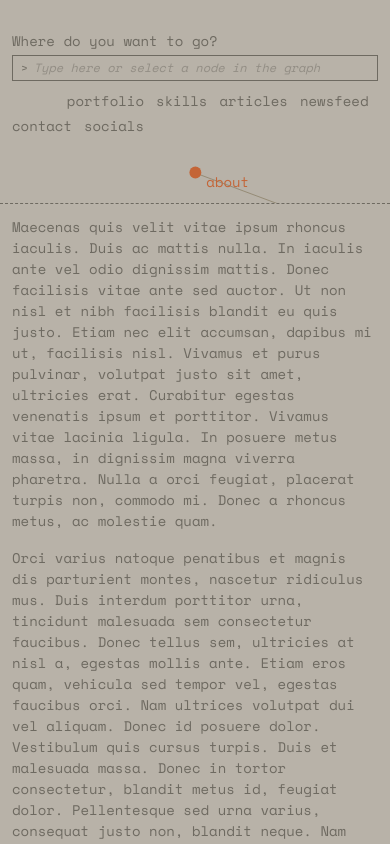
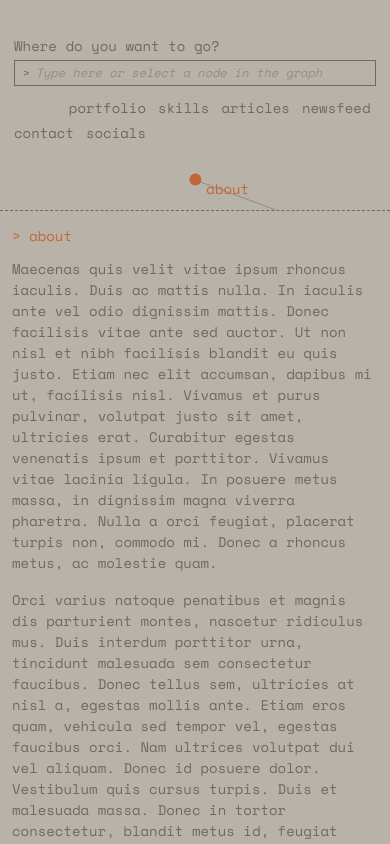
Before and after one commit to Candyfair/my-portfolio, a React (Vite) app: page / in a window 390 px wide. Both pictures are taken after a click on the element 192 px from the left and 177 px from the top of the page. Built offline with nearby package versions, Linux system fonts and the light colour scheme.

Commit message:
Add shared PanelHeader component across all panel nodes; fix font-weight/size and extract SkillsMobileStack

```diff
--- a/src/App.tsx
+++ b/src/App.tsx
@@ -102,7 +102,7 @@ function App() {
         >
           {/* Where do you want to go? */}
           <div style={{ marginBottom: '0.75rem' }}>
-            <p style={{ margin: '0 0 4px', fontSize: isMobile ? '14px' : '11px' }}>Where do you want to go?</p>
+            <p style={{ margin: '0 0 4px' }}>Where do you want to go?</p>
             <div
               style={{
                 display: 'flex',
@@ -126,13 +126,13 @@ function App() {
                   outline: 'none',
                   color: 'var(--color-fg)',
                   fontFamily: 'inherit',
-                  fontSize: isMobile ? '12px' : '11px',
+                  fontSize: isMobile ? '12px' : '14px',
                   fontStyle: 'italic',
                 }}
               />
             </div>
             {inputError && (
-              <p style={{ margin: '4px 0 0', fontSize: '11px', color: 'var(--color-accent)' }}>
+              <p style={{ margin: '4px 0 0', fontSize: '12px', color: 'var(--color-accent)' }}>
                 {inputError}
               </p>
             )}
@@ -159,7 +159,6 @@ function App() {
                 flexWrap: isMobile ? 'wrap' : 'nowrap',
                 gap: isMobile ? '4px 12px' : '6px',
                 minWidth: isMobile ? undefined : '90px',
-                fontSize: isMobile ? '14px' : '11px',
                 paddingTop: isMobile ? 0 : '2px',
                 alignSelf: 'flex-start',
               }}
@@ -220,7 +219,6 @@ function App() {
                 : selectedId === 'portfolio' && isMobile
                 ? selectedScreenPos.y - PORTFOLIO_LABEL_OFFSET_Y_PX
                 : selectedScreenPos.y - 6,
-              fontSize: isMobile ? '14px' : '11px',
               fontFamily: 'inherit',
               cursor: 'pointer',
               zIndex: 5,
--- a/src/components/ArticlesContent.tsx
+++ b/src/components/ArticlesContent.tsx
@@ -7,6 +7,7 @@ import { filterGhostContentHtml } from '../lib/ghostContentFilters'
 import { ARTICLES_CONTENT } from '../data/articlesContent'
 import { useIsMobile } from '../hooks/useIsMobile'
 import { useSelection } from '../context/SelectionContext'
+import { PanelHeader } from './PanelHeader'
 
 const ARTICLES_TAG = 'ux-coding'
 const ARTICLES_POST_LIMIT = 20
@@ -85,22 +86,6 @@ const emptyStyle: CSSProperties = {
 const errorStyle: CSSProperties = {
   color: 'var(--color-error)',
   margin: '8px 0 0',
-}
-
-const detailHeaderStyle: CSSProperties = {
-  margin: '0 0 12px',
-  fontWeight: 700,
-  color: 'var(--color-accent)',
-}
-
-const backLinkStyle: CSSProperties = {
-  border: 'none',
-  background: 'none',
-  padding: 0,
-  margin: 0,
-  font: 'inherit',
-  color: 'inherit',
-  cursor: 'pointer',
 }
 
 const detailLoadingStyle: CSSProperties = {
@@ -193,22 +178,15 @@ export function ArticlesContent() {
   if (view === 'detail') {
     return (
       <div style={wrapperStyle}>
-        <h1 style={detailHeaderStyle}>
-          {ARTICLES_CONTENT.backLinkPrefix}
-          <button
-            type="button"
-            className="articles-back-link"
-            style={backLinkStyle}
-            onClick={backToList}
-          >
-            {ARTICLES_CONTENT.backLinkWord}
-          </button>
-          {detailStatus === 'success' && detailPost && (
-            <span>
-              {ARTICLES_CONTENT.backLinkSeparator}{detailPost.title} ({new Date(detailPost.published_at).getFullYear()})
-            </span>
-          )}
-        </h1>
+        <PanelHeader
+          nodeId={ARTICLES_CONTENT.backLinkWord}
+          onLabelClick={view === 'detail' ? backToList : undefined}
+          detail={
+            detailStatus === 'success' && detailPost
+              ? `${detailPost.title} (${new Date(detailPost.published_at).getFullYear()})`
+              : undefined
+          }
+        />
 
         {detailStatus === 'loading' && (
           <div style={detailLoadingStyle}>
@@ -229,6 +207,8 @@ export function ArticlesContent() {
 
   return (
     <div>
+      <PanelHeader nodeId={ARTICLES_CONTENT.backLinkWord} />
+
       <div style={wrapperStyle}>
         <table style={tableStyle}>
           <thead>
--- a/src/components/ContactForm.tsx
+++ b/src/components/ContactForm.tsx
@@ -2,6 +2,7 @@ import { useEffect, useState } from 'react'
 import type { ChangeEvent, CSSProperties, FormEvent } from 'react'
 import { AnimatePresence, motion } from 'framer-motion'
 import { CONTACT_CONTENT, CONTACT_FALLBACK_EMAIL } from '../data/contactContent'
+import { PanelHeader } from './PanelHeader'
 
 // Replace with the real Web3Forms access key before deploying
 const WEB3FORMS_ACCESS_KEY = '67704ed4-8f5a-40cf-a5d9-fb632bc35edf'
@@ -107,6 +108,8 @@ export function ContactForm() {
 
   return (
     <div style={wrapperStyle}>
+      <PanelHeader nodeId="contact" />
+
       <AnimatePresence>
         {status === 'success' && <ContactSuccessToast />}
       </AnimatePresence>
--- a/src/components/ContentPanel.tsx
+++ b/src/components/ContentPanel.tsx
@@ -6,6 +6,8 @@ import { useIsMobile } from '../hooks/useIsMobile'
 import { ArticlesContent } from './ArticlesContent'
 import { ContactForm } from './ContactForm'
 import { NewsfeedContent } from './NewsfeedContent'
+import { PanelHeader } from './PanelHeader'
+import { SkillsMobileStack } from './SkillsMobileStack'
 import { DOT_PX, SKILLS_ENLARGED_DOT_PX } from './PortfolioGraph'
 
 // navBottom now tracks the nav+graph container bottom (see App.tsx navRef), so no extra gap needed
@@ -25,38 +27,6 @@ const SKILLS_NODE_RADIUS_PX = SKILLS_ENLARGED_DOT_PX / 2
 // gap from node center minus SKILLS_NODE_RADIUS_PX)
 const SKILLS_MOBILE_NODE_CLEARANCE_PX = 75
 
-// Mobile skills: vertical card stack matching MOBILE - Skills.png order
-const SKILLS_MOBILE_CARDS = [
-  { key: 'stack',     title: 'Languages & Frameworks', items: ['JavaScript (ES6+)', 'TypeScript', 'HTML5', 'CSS3', 'React', 'React Native', 'Redux', 'RTK Query', 'react-hook-form', 'Node.js', 'TailwindCSS', 'SASS', 'CSS Modules'] },
-  { key: 'dataviz',   title: 'Data Visualization',     items: ['D3.js (force simulations, custom SVG/HTML rendering)', 'Recharts', 'VictoryChart'] },
-  { key: 'ai',        title: 'AI / LLM',               items: ['Local LLM integration (Ollama)', 'SSE streaming', 'anti-hallucination pipelines', 'multilingual few-shot prompting'] },
-  { key: 'testing',   title: 'Testing',                items: ['Jest', 'Vitest', 'React Testing Library'] },
-  { key: 'databases', title: 'Databases',              items: ['SQL', 'PostgreSQL'] },
-  { key: 'ui',        title: 'UI Design',              items: ['Figma', 'Photoshop', 'Illustrator', 'InDesign'] },
-  { key: 'tools',     title: 'Tools & Environment',    items: ['Vite', 'Expo', 'Git', 'GitHub', 'Vercel', 'VSCode', 'agentic tool-assisted development (Claude Code)'] },
-  { key: 'methods',   title: 'Methods',                items: ['Agile (Scrum/Kanban)', 'code review', 'technical documentation', 'requirements specification'] },
-  { key: 'languages', title: 'Languages',              items: ['French (native)', 'English (bilingual C2)'] },
-] as const
-
-function SkillsMobileStack() {
-  return (
-    <div style={{ display: 'flex', flexDirection: 'column', gap: '8px' }}>
-      {SKILLS_MOBILE_CARDS.map(card => (
-        <div
-          key={card.key}
-          style={{
-            border: '1px solid var(--color-fg)',
-            padding: '6px 10px',
-          }}
-        >
-          <div style={{ fontWeight: 700, marginBottom: 2 }}>{card.title}</div>
-          <div>{card.items.join(', ')}</div>
-        </div>
-      ))}
-    </div>
-  )
-}
-
 interface ContentPanelProps {
   separatorBottom: number
   navBottom: number
@@ -66,6 +36,8 @@ interface ContentPanelProps {
 const PLACEHOLDER: Record<string, ReactNode> = {
   about: (
     <>
+      <PanelHeader nodeId="about" />
+
       <p>Maecenas quis velit vitae ipsum rhoncus iaculis. Duis ac mattis nulla. In iaculis ante vel odio dignissim mattis. Donec facilisis vitae ante sed auctor. Ut non nisl et nibh facilisis blandit eu quis justo. Etiam nec elit accumsan, dapibus mi ut, facilisis nisl. Vivamus et purus pulvinar, volutpat justo sit amet, ultricies erat. Curabitur egestas venenatis ipsum et porttitor. Vivamus vitae lacinia ligula. In posuere metus massa, in dignissim magna viverra pharetra. Nulla a orci feugiat, placerat turpis non, commodo mi. Donec a rhoncus metus, ac molestie quam.</p>
 
       <p>Orci varius natoque penatibus et magnis dis parturient montes, nascetur ridiculus mus. Duis interdum porttitor urna, tincidunt malesuada sem consectetur faucibus. Donec tellus sem, ultricies at nisl a, egestas mollis ante. Etiam eros quam, vehicula sed tempor vel, egestas faucibus orci. Nam ultrices volutpat dui vel aliquam. Donec id posuere dolor. Vestibulum quis cursus turpis. Duis et malesuada massa. Donec in tortor consectetur, blandit metus id, feugiat dolor. Pellentesque sed urna varius, consequat justo non, blandit neque. Nam dignissim sagittis nisi, at scelerisque ante semper eu.</p>
@@ -79,6 +51,8 @@ const PLACEHOLDER: Record<string, ReactNode> = {
   ),
   portfolio: (
     <>
+      <PanelHeader nodeId="portfolio" />
+
       <p>Maecenas quis velit vitae ipsum rhoncus iaculis. Duis ac mattis nulla. In iaculis ante vel odio dignissim mattis. Donec facilisis vitae ante sed auctor. Ut non nisl et nibh facilisis blandit eu quis justo. Etiam nec elit accumsan, dapibus mi ut, facilisis nisl. Vivamus et purus pulvinar, volutpat justo sit amet, ultricies erat. Curabitur egestas venenatis ipsum et porttitor. Vivamus vitae lacinia ligula. In posuere metus massa, in dignissim magna viverra pharetra. Nulla a orci feugiat, placerat turpis non, commodo mi. Donec a rhoncus metus, ac molestie quam.</p>
 
       <p>Orci varius natoque penatibus et magnis dis parturient montes, nascetur ridiculus mus. Duis interdum porttitor urna, tincidunt malesuada sem consectetur faucibus. Donec tellus sem, ultricies at nisl a, egestas mollis ante. Etiam eros quam, vehicula sed tempor vel, egestas faucibus orci. Nam ultrices volutpat dui vel aliquam. Donec id posuere dolor. Vestibulum quis cursus turpis. Duis et malesuada massa. Donec in tortor consectetur, blandit metus id, feugiat dolor. Pellentesque sed urna varius, consequat justo non, blandit neque. Nam dignissim sagittis nisi, at scelerisque ante semper eu.</p>
@@ -94,7 +68,12 @@ const PLACEHOLDER: Record<string, ReactNode> = {
   articles:  <ArticlesContent />,
   newsfeed:  <NewsfeedContent />,
   contact:   <ContactForm />,
-  socials:   <p>Placeholder — links.</p>,
+  socials:   (
+    <>
+      <PanelHeader nodeId="socials" />
+      <p>Placeholder — links.</p>
+    </>
+  ),
 }
 
 export function ContentPanel({ separatorBottom, navBottom, navListBottom }: ContentPanelProps) {
@@ -180,7 +159,6 @@ export function ContentPanel({ separatorBottom, navBottom, navListBottom }: Cont
             ref={contentRef}
             style={{
               padding: isMobile ? '1rem 12px 1.5rem' : '1rem 0 1.5rem',
-              fontSize: isMobile ? '14px' : '11px',
             }}
           >
             {isMobile && selectedId === 'skills' ? <SkillsMobileStack /> : PLACEHOLDER[selectedId]}
--- a/src/components/NewsfeedContent.tsx
+++ b/src/components/NewsfeedContent.tsx
@@ -5,6 +5,7 @@ import type { GhostPost } from '../lib/ghostClient'
 import { formatPostDate } from '../lib/formatPostDate'
 import { NEWSFEED_CONTENT } from '../data/newsfeedContent'
 import { useIsMobile } from '../hooks/useIsMobile'
+import { PanelHeader } from './PanelHeader'
 
 const NEWSFEED_TAG = 'news'
 const NEWSFEED_POST_LIMIT = 6
@@ -113,6 +114,8 @@ export function NewsfeedContent() {
 
   return (
     <div style={{ fontSize: isMobile ? '11px' : undefined }}>
+      <PanelHeader nodeId="newsfeed" />
+
       <div style={wrapperStyle}>
         <div style={titleRowStyle}>
           <p style={titleStyle}>{NEWSFEED_CONTENT.title}</p>
--- /dev/null
+++ b/src/components/PanelHeader.tsx
@@ -0,0 +1,42 @@
+import type { CSSProperties } from 'react'
+
+interface PanelHeaderProps {
+  nodeId: string
+  detail?: string
+  onLabelClick?: () => void // if provided, nodeId renders as a clickable "back" button
+}
+
+const containerStyle: CSSProperties = {
+  margin: '0 0 12px',
+  color: 'var(--color-accent)',
+  fontSize: '14px',
+}
+
+const prefixStyle: CSSProperties = {
+  fontWeight: 400,
+}
+
+const labelStyle: CSSProperties = {
+  fontWeight: 400,
+}
+
+export function PanelHeader({ nodeId, detail, onLabelClick }: PanelHeaderProps) {
+  return (
+    <h1 style={containerStyle}>
+      <span style={prefixStyle}>{'> '}</span>
+      {onLabelClick ? (
+        <button
+          type="button"
+          className="panel-header-back-link"
+          style={labelStyle}
+          onClick={onLabelClick}
+        >
+          {nodeId}
+        </button>
+      ) : (
+        <span style={labelStyle}>{nodeId}</span>
+      )}
+      {detail && <span style={labelStyle}>{' / '}{detail}</span>}
+    </h1>
+  )
+}
--- /dev/null
+++ b/src/components/SkillsMobileStack.tsx
@@ -0,0 +1,35 @@
+import { PanelHeader } from './PanelHeader'
+
+// Mobile skills: vertical card stack matching MOBILE - Skills.png order
+const SKILLS_MOBILE_CARDS = [
+  { key: 'stack',     title: 'Languages & Frameworks', items: ['JavaScript (ES6+)', 'TypeScript', 'HTML5', 'CSS3', 'React', 'React Native', 'Redux', 'RTK Query', 'react-hook-form', 'Node.js', 'TailwindCSS', 'SASS', 'CSS Modules'] },
+  { key: 'dataviz',   title: 'Data Visualization',     items: ['D3.js (force simulations, custom SVG/HTML rendering)', 'Recharts', 'VictoryChart'] },
+  { key: 'ai',        title: 'AI / LLM',               items: ['Local LLM integration (Ollama)', 'SSE streaming', 'anti-hallucination pipelines', 'multilingual few-shot prompting'] },
+  { key: 'testing',   title: 'Testing',                items: ['Jest', 'Vitest', 'React Testing Library'] },
+  { key: 'databases', title: 'Databases',              items: ['SQL', 'PostgreSQL'] },
+  { key: 'ui',        title: 'UI Design',              items: ['Figma', 'Photoshop', 'Illustrator', 'InDesign'] },
+  { key: 'tools',     title: 'Tools & Environment',    items: ['Vite', 'Expo', 'Git', 'GitHub', 'Vercel', 'VSCode', 'agentic tool-assisted development (Claude Code)'] },
+  { key: 'methods',   title: 'Methods',                items: ['Agile (Scrum/Kanban)', 'code review', 'technical documentation', 'requirements specification'] },
+  { key: 'languages', title: 'Languages',              items: ['French (native)', 'English (bilingual C2)'] },
+] as const
+
+export function SkillsMobileStack() {
+  return (
+    <div style={{ display: 'flex', flexDirection: 'column', gap: '8px' }}>
+      <PanelHeader nodeId="skills" />
+
+      {SKILLS_MOBILE_CARDS.map(card => (
+        <div
+          key={card.key}
+          style={{
+            border: '1px solid var(--color-fg)',
+            padding: '6px 10px',
+          }}
+        >
+          <div style={{ fontWeight: 700, marginBottom: 2 }}>{card.title}</div>
+          <div>{card.items.join(', ')}</div>
+        </div>
+      ))}
+    </div>
+  )
+}
--- a/src/data/articlesContent.ts
+++ b/src/data/articlesContent.ts
@@ -4,9 +4,7 @@ export const ARTICLES_CONTENT = {
   columnDate: 'Date',
   emptyMessage: 'Nothing here yet.',
   errorMessage: "Something went wrong and the articles couldn't be loaded.",
-  backLinkPrefix: '> ',
   backLinkWord: 'articles',
-  backLinkSeparator: ' / ',
   detailLoadingMessage: 'Loading…',
   detailErrorMessage: "Something went wrong and the article couldn't be loaded.",
 } as const
--- a/src/index.css
+++ b/src/index.css
@@ -80,11 +80,11 @@ p {
   color: var(--color-accent);
 }
 
-.articles-back-link {
+.panel-header-back-link {
   color: inherit;
 }
 
-.articles-back-link:hover {
+.panel-header-back-link:hover {
   text-decoration: underline;
 }
 
@@ -177,7 +177,7 @@ body {
   background-color: var(--color-bg);
   color: var(--color-fg);
   font-family: 'Space Mono', monospace;
-  font-size: 12px;
+  font-size: 14px;
 }
 
 #root {
```
Also changed, not shown: 1 other file (tests, documents, lock files or other folders).
